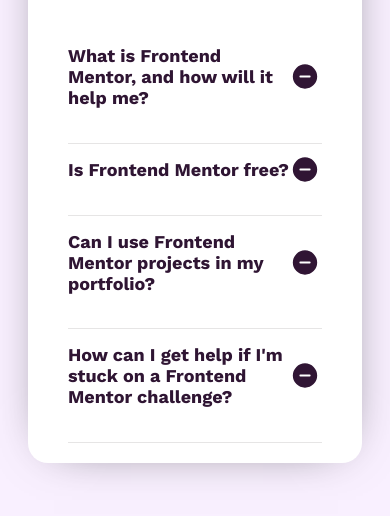
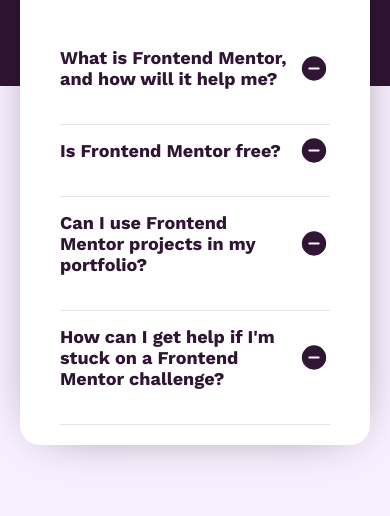
Before and after one commit to Marco-Silvera/Frontend-Mentor-Challenges, a plain HTML site: page 1-FAQ-accordion/index.html in a window 390 px wide. Shown: the part 248-764 px from the top of the page. Drawn offline with nearby package versions, Linux system fonts and the light colour scheme.

Commit message:
Ahora es responsive

```diff
--- a/1-FAQ-accordion/styles.css
+++ b/1-FAQ-accordion/styles.css
@@ -6,6 +6,7 @@
 
 body {
     padding: 0;
+    margin: 0;
     font-family: 'Work Sans', sans-serif;
     display: flex;
     justify-content: center;
@@ -15,7 +16,7 @@
     background-repeat: no-repeat;
     background-color: hsl(275, 100%, 97%);
     overflow: hidden;
-    background-size: 100%;
+    background-size: auto 40%;
     padding-left: 20px;
     padding-right: 20px;
 }
@@ -74,7 +75,8 @@
     cursor: pointer;
     background: url('./images/icon-minus.svg');
     transition: 0.6s ease;
-    min-width: 32px;
+    min-width: 31px;
+    margin-left: 10px;
 }
 
 
@@ -92,7 +94,7 @@
 @media (max-width:375px) {
     body {
         background-image: url('./images/background-pattern-mobile.svg');
-        background-size: 100%;
+        background-size: auto 40%;
     }
 
     .container {
```
